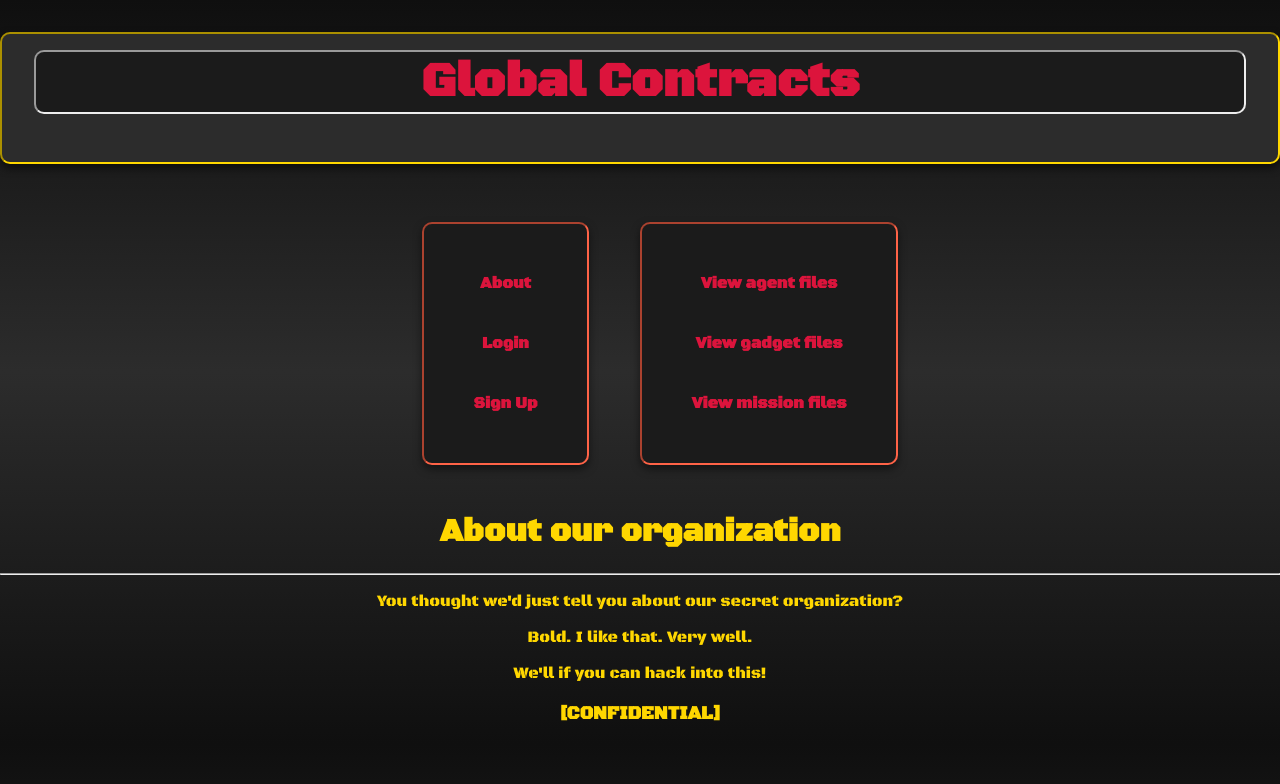
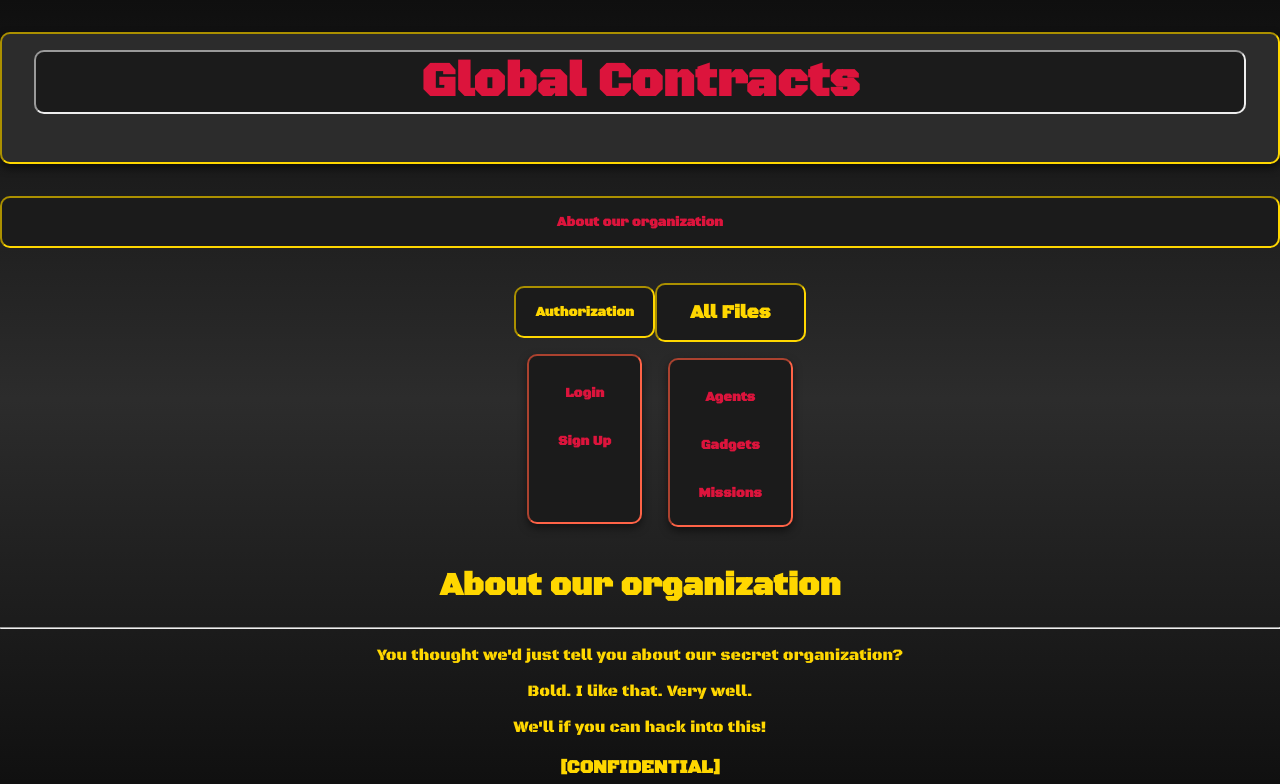
Before and after one commit to ShirtHanger/world-of-contracts, a Django app: page /about/ in a window 1280 px wide. Shown: the top 784 px of the page. Run offline with Django 5.2, Linux system fonts and the light colour scheme.

Commit message:
made nav bar on top smaller for accessibility

```diff
--- a/main_app/static/css/base.css
+++ b/main_app/static/css/base.css
@@ -83,6 +83,21 @@ body {
     filter: grayscale(0%) brightness(100%);
 }
 
+.link-header {
+    background-color: #1b1b1b;
+    border-radius: 10px;
+    border: 2px inset gold;
+    padding: 1rem;
+
+    transition: background-color 0.5s ease-in-out, color 0.5s ease-in-out;
+    margin-bottom: 1rem;
+}
+
+.link-header:hover {
+    background-color: crimson;
+    color: silver;
+}
+
 /* Links */
 a {
     text-decoration: none;
@@ -108,7 +123,7 @@ ul {
 li {
     transition: background-color 0.5s ease-in-out;
     padding: 1rem;
-    margin: 0.5rem;
+    font-size: smaller;
 }
 
 li:hover {
@@ -119,9 +134,9 @@ li:hover {
 /* Nav Bar and Object detail Cards */
 .links-card {
     border: 2px inset tomato;
-    /* padding: 1.5rem; */
-    padding: 2vw;
-    margin: 2vw;
+    padding: 1vw;
+    margin: 1vw;
+    height: 50%;
     border-radius: 10px;
     background-color: #1b1b1b;
     box-shadow: 0 4px 8px rgba(0, 0, 0, 0.5);
--- a/main_app/templates/base.html
+++ b/main_app/templates/base.html
@@ -24,32 +24,50 @@
         </a>
       </div>
 
+
+
       <nav>
+        <a href="{% url 'about' %}">
+          <h5 class="link-header">
+            About our organization
+          </h5>
+        </a>
         <ul>
 
           {% if user.is_authenticated %} <!-- Conditional based on if user is logged in or not -->
 
+
+          <section>
+            <h5 class="link-header">All Files</h5>
             <div class="links-card">
-            <li><a href="{% url 'about' %}">About our organization</a></li>
+
+              <li><a href="{% url 'agent-index' %}">Agents</a></li>
+              <li><a href="{% url 'gadget-index' %}">Gadgets</a></li>
+              <li><a href="{% url 'mission-index' %}">Missions</a></li>
+          </section>
+
+
           </div>
 
+          <section>
+            <h5 class="link-header">Your Files</h5>
             <div class="links-card">
-            <li><a href="{% url 'agent-index' %}">View agent files</a></li>
-            <li><a href="{% url 'your-agent-index' %}">Your agent files</a></li>
-            <li><a href="{% url 'agent-create' %}">Create agent file</a></li>
+
+              <li><a href="{% url 'your-agent-index' %}">Agents</a></li>
+              <li><a href="{% url 'your-gadget-index' %}">Gadgets</a></li>
+              <li><a href="{% url 'your-mission-index' %}">Missions</a></li>
             </div>
+          </section>
 
+          <section>
+            <h5 class="link-header">Create Files</h5>
             <div class="links-card">
-            <li><a href="{% url 'gadget-index' %}">View gadget files</a></li>
-            <li><a href="{% url 'your-gadget-index' %}">Your gadget files</a></li>
-            <li><a href="{% url 'gadget-create' %}">Create gadget file</a></li>
+
+              <li><a href="{% url 'agent-create' %}">Agents</a></li>
+              <li><a href="{% url 'gadget-create' %}">Gadgets</a></li>
+              <li><a href="{% url 'mission-create' %}">Missions</a></li>
             </div>
-
-          <div class="links-card">
-            <li><a href="{% url 'mission-index' %}">View mission files</a></li>
-            <li><a href="{% url 'your-mission-index' %}">Your mission files</a></li>
-            <li><a href="{% url 'mission-create' %}">Create mission file</a></li>
-          </div>
+          </section>
 
           <!-- Logout -->
           <div class="links-card">
@@ -59,20 +77,29 @@
                 <button type="submit">Log out</button>
               </form>
 
+
+
+
           </div>
 
           {% else %}
+          <section>
+            <h5 class="link-header">Authorization</h5>
             <div class="links-card">
-            <li><a href="{% url 'about' %}">About</a></li>
               <li><a href="{% url 'home' %}">Login</a></li>
               <li><a href="{% url 'signup' %}">Sign Up</a></li>
             </div>
+          </section>
 
+          <section>
+            <h3 class="link-header">All Files</h3>
             <div class="links-card">
-            <li><a href="{% url 'agent-index' %}">View agent files</a></li>
-            <li><a href="{% url 'gadget-index' %}">View gadget files</a></li>
-            <li><a href="{% url 'mission-index' %}">View mission files</a></li>
+
+              <li><a href="{% url 'agent-index' %}">Agents</a></li>
+              <li><a href="{% url 'gadget-index' %}">Gadgets</a></li>
+              <li><a href="{% url 'mission-index' %}">Missions</a></li>
             </div>
+          </section>
           {% endif %}
         </ul>
       </nav>
```
Lines whose indentation alone changed are shown as unchanged.
